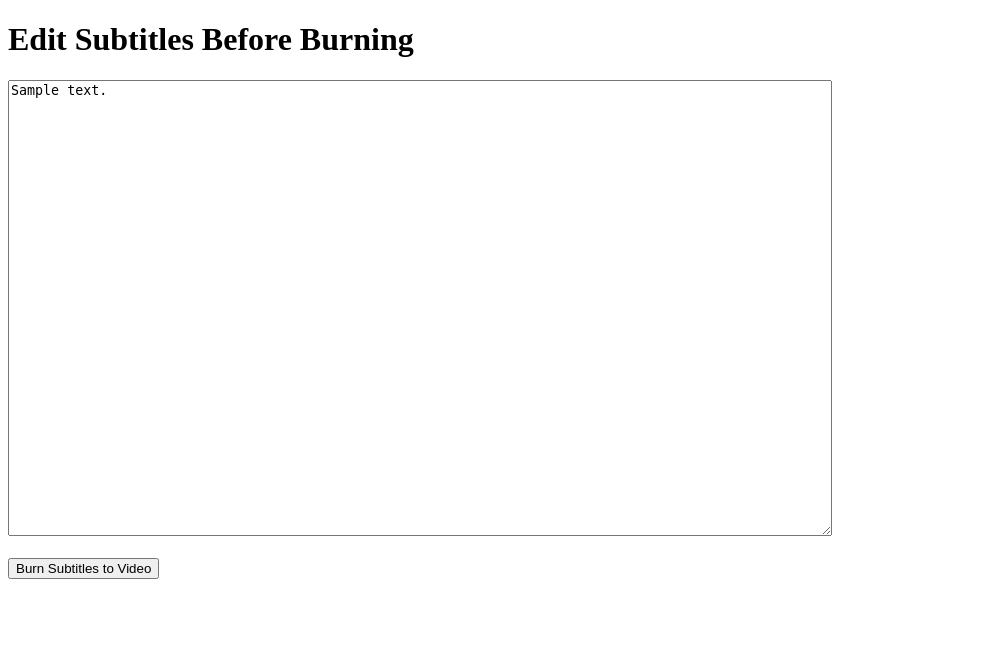
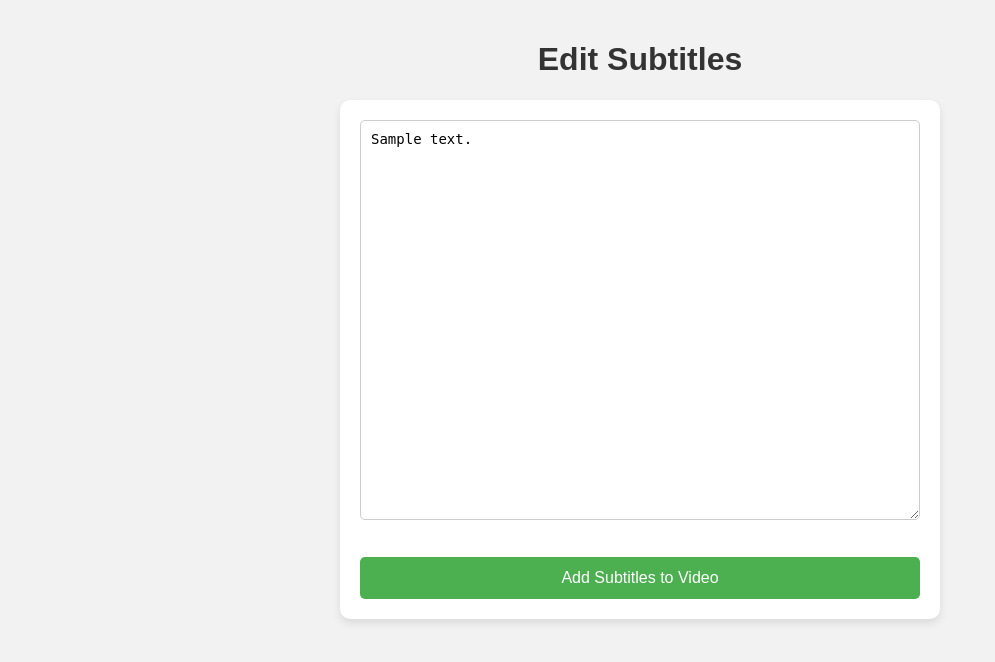
Before and after one commit to Hamza123455/flask-subtitles, a Flask app: template templates/edit.html in a window 1280 px wide. Shown: the top 662 px of the page, without its empty margins (0-995 px from the left). Run offline with Flask 3, Linux system fonts and the light colour scheme; the template is opened without the code that fills it: most values are stand-ins (such as "Sample title", 1, 10 or a date in 2020).

Commit message:
Update edit.html

```diff
--- a/templates/edit.html
+++ b/templates/edit.html
@@ -2,12 +2,73 @@
 <html>
 <head>
     <title>Edit Subtitles</title>
+    <style>
+        body {
+            font-family: Arial, sans-serif;
+            padding: 20px;
+            margin: 0;
+            background-color: #f2f2f2;
+            display: flex;
+            flex-direction: column;
+            align-items: center;
+        }
+
+        h1 {
+            text-align: center;
+            color: #333;
+        }
+
+        form {
+            width: 100%;
+            max-width: 600px;
+            background-color: #fff;
+            padding: 20px;
+            box-shadow: 0 4px 8px rgba(0,0,0,0.1);
+            border-radius: 10px;
+            box-sizing: border-box;
+        }
+
+        textarea {
+            width: 100%;
+            height: 400px;
+            padding: 10px;
+            font-family: monospace;
+            font-size: 14px;
+            border: 1px solid #ccc;
+            border-radius: 5px;
+            box-sizing: border-box;
+            resize: vertical;
+        }
+
+        button {
+            margin-top: 15px;
+            width: 100%;
+            padding: 12px;
+            background-color: #4CAF50;
+            color: white;
+            font-size: 16px;
+            border: none;
+            border-radius: 5px;
+            cursor: pointer;
+        }
+
+        button:hover {
+            background-color: #45a049;
+        }
+
+        @media (max-width: 600px) {
+            textarea {
+                height: 300px;
+                font-size: 13px;
+            }
+        }
+    </style>
 </head>
 <body>
-    <h1>Edit Subtitles Before Burning</h1>
+    <h1>Edit Subtitles</h1>
     <form method="post" action="/save_subtitles">
         <textarea name="srt" rows="30" cols="100">{{ srt_text }}</textarea><br><br>
-        <button type="submit">Burn Subtitles to Video</button>
+        <button type="submit">Add Subtitles to Video</button>
     </form>
 </body>
 </html>
```
